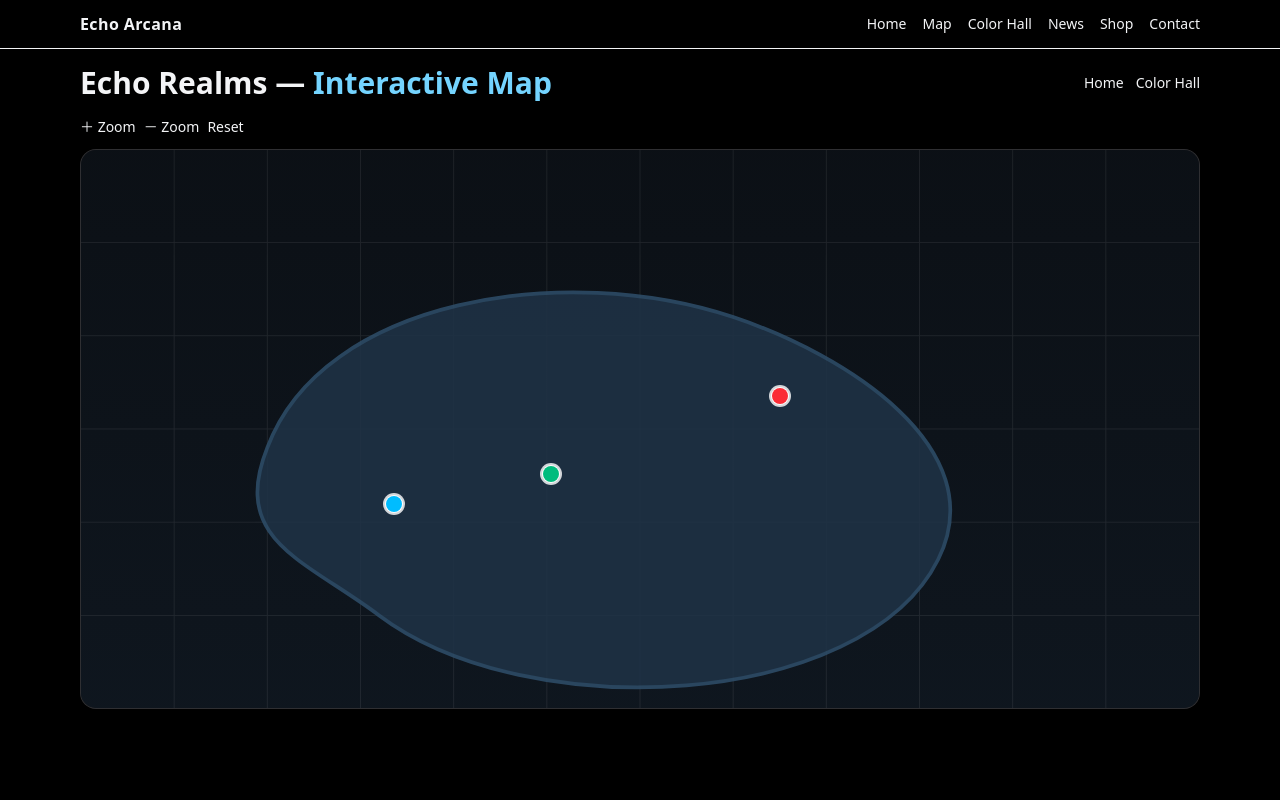
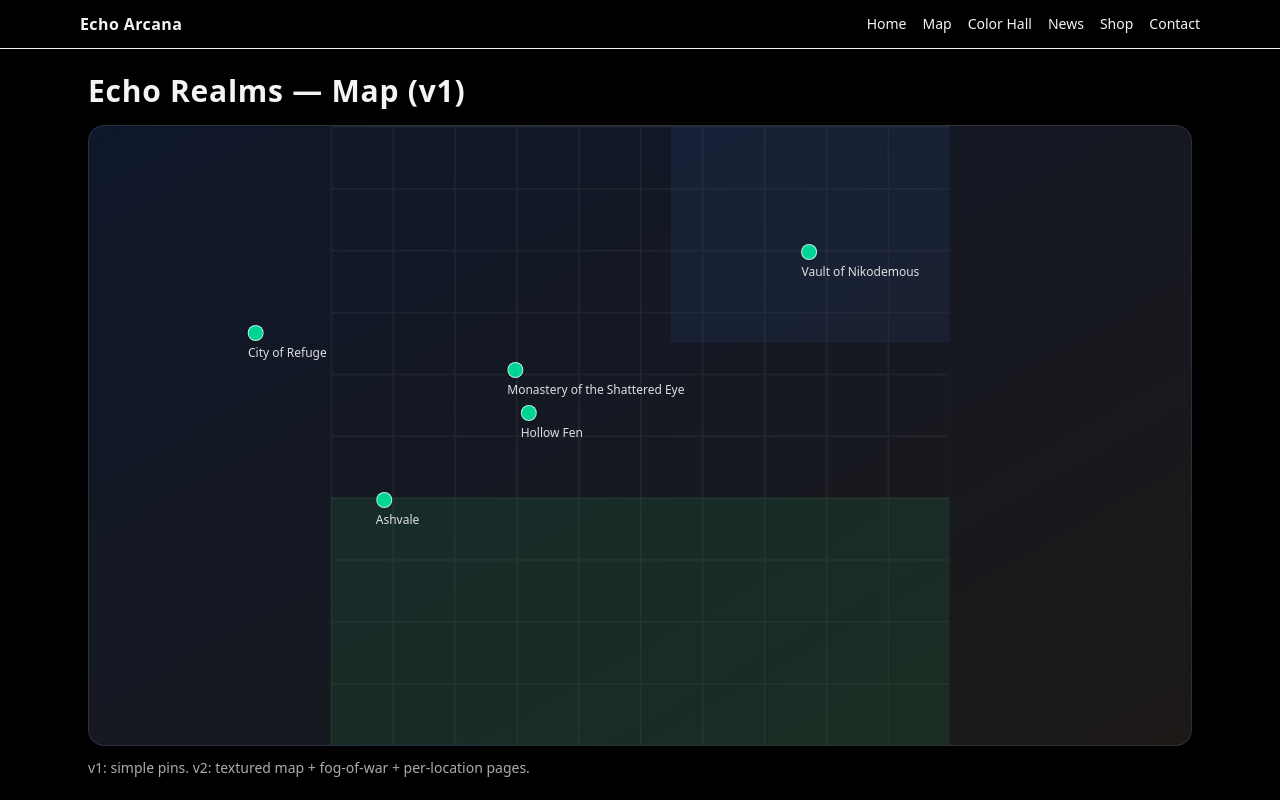
Before and after one commit to rdeflora/echo-arcana, a Next.js app: page /map in a window 1280 px wide. Shown: the top 800 px of the page. Built offline with nearby package versions, Linux system fonts and the light colour scheme.

Commit message:
feat: footer quote rotator; map v1 with SVG pins and hover card

```diff
--- a/app/map/page.tsx
+++ b/app/map/page.tsx
@@ -1,156 +1,67 @@
 "use client";
 
-import Link from "next/link";
-import { Suspense } from "react";
-import { useEffect, useRef, useState } from "react";
-import { useSearchParams } from "next/navigation";
-import { PINS, MapPin } from "./pins";
+import { useState } from "react";
+import { REGIONS, type Region } from "./regions";
 
-function pinColor(type: MapPin["type"]) {
-  switch (type) {
-    case "city":
-      return "bg-emerald-500 ring-2 ring-white/80";
-    case "dungeon":
-      return "bg-red-500 ring-2 ring-white/80";
-    default:
-      return "bg-sky-400 ring-2 ring-white/80";
-  }
-}
+export const metadata = {
+  title: "Echo Realms — Interactive Map",
+  description: "Click locations to reveal lore and links.",
+};
 
-function Inner() {
-  const search = useSearchParams();
-  const [active, setActive] = useState<MapPin | null>(null);
-
-  // zoom/pan
-  const [scale, setScale] = useState(1);
-  const [tx, setTx] = useState(0);
-  const [ty, setTy] = useState(0);
-  const drag = useRef<{ dx: number; dy: number; startX: number; startY: number } | null>(null);
-  const layerRef = useRef<HTMLDivElement | null>(null);
-
-  useEffect(() => {
-    const id = search.get("focus");
-    if (!id) return;
-    const p = PINS.find((x) => x.id === id);
-    if (p) setActive(p);
-    // eslint-disable-next-line react-hooks/exhaustive-deps
-  }, []);
-
-  const onWheel = (e: React.WheelEvent) => {
-    e.preventDefault();
-    const next = Math.min(3, Math.max(1, scale + (e.deltaY > 0 ? -0.15 : 0.15)));
-    setScale(next);
-  };
-
-  const onMouseDown = (e: React.MouseEvent) => {
-    drag.current = { dx: tx, dy: ty, startX: e.clientX, startY: e.clientY };
-  };
-  const onMouseMove = (e: React.MouseEvent) => {
-    if (!drag.current) return;
-    const { dx, dy, startX, startY } = drag.current;
-    setTx(dx + (e.clientX - startX));
-    setTy(dy + (e.clientY - startY));
-  };
-  const onMouseUp = () => {
-    drag.current = null;
-  };
-
-  const reset = () => {
-    setScale(1);
-    setTx(0);
-    setTy(0);
-  };
+export default function MapPage() {
+  const [hover, setHover] = useState<Region | null>(null);
 
   return (
-    <main className="min-h-screen">
-      <div className="max-w-6xl mx-auto px-4 py-4 flex items-center justify-between">
-        <h1 className="text-2xl md:text-3xl font-semibold">
-          Echo Realms — <span className="text-sky-300">Interactive Map</span>
-        </h1>
-        <nav className="flex gap-3 text-sm">
-          <Link className="btn" href="/">Home</Link>
-          <Link className="btn" href="/color-hall">Color Hall</Link>
-        </nav>
-      </div>
+    <main className="mx-auto max-w-6xl p-6">
+      <h1 className="text-3xl font-extrabold tracking-wide mb-4">Echo Realms — Map (v1)</h1>
 
-      <div className="max-w-6xl mx-auto px-4 pb-8">
-        <div className="mb-3 flex items-center gap-2 text-sm">
-          <button className="btn" onClick={() => setScale((s) => Math.min(3, s + 0.2))}>
-            ＋ Zoom
+      {/* Map box */}
+      <div className="relative aspect-[16/9] w-full overflow-hidden rounded-2xl border border-white/10 bg-gradient-to-br from-slate-900 to-stone-900">
+        {/* Placeholder terrain grid; replace with textured SVG or image in v2 */}
+        <svg viewBox="0 0 100 100" className="absolute inset-0 h-full w-full">
+          <defs>
+            <pattern id="grid" width="10" height="10" patternUnits="userSpaceOnUse">
+              <path d="M 10 0 L 0 0 0 10" fill="none" stroke="rgba(255,255,255,0.06)" strokeWidth="0.5" />
+            </pattern>
+          </defs>
+          <rect x="0" y="0" width="100" height="100" fill="url(#grid)" />
+          {/* Decorative bands to imply terrain */}
+          <rect x="0" y="60" width="100" height="40" fill="rgba(30,100,60,0.25)" />
+          <rect x="55" y="0" width="45" height="35" fill="rgba(40,60,110,0.22)" />
+        </svg>
+
+        {/* Pins */}
+        {REGIONS.map((r) => (
+          <button
+            key={r.id}
+            onMouseEnter={() => setHover(r)}
+            onMouseLeave={() => setHover((h) => (h?.id === r.id ? null : h))}
+            onClick={() => r.href && (window.location.href = r.href)}
+            className="group absolute -translate-x-1/2 -translate-y-1/2"
+            style={{ left: `${r.x}%`, top: `${r.y}%` }}
+            aria-label={r.name}
+            title={r.name}
+          >
+            <div className="h-4 w-4 rounded-full border border-white/70 bg-emerald-400 shadow group-hover:scale-110 transition" />
+            <div className="mt-1 text-xs opacity-90">{r.name}</div>
           </button>
-          <button className="btn" onClick={() => setScale((s) => Math.max(1, s - 0.2))}>
-            － Zoom
-          </button>
-          <button className="btn" onClick={reset}>Reset</button>
-        </div>
+        ))}
 
-        <div
-          ref={layerRef}
-          className="relative overflow-hidden rounded-2xl border border-white/10 bg-zinc-900"
-          onWheel={onWheel}
-          onMouseDown={onMouseDown}
-          onMouseMove={onMouseMove}
-          onMouseUp={onMouseUp}
-          onMouseLeave={onMouseUp}
-          style={{ height: "70vh" }}
-        >
-          {/* background svg */}
-          <img
-            src="/maps/world.svg"
-            alt="Echo Realms (placeholder)"
-            className="pointer-events-none select-none w-full h-full object-cover"
-            draggable={false}
-            style={{
-              transform: `translate(${tx}px, ${ty}px) scale(${scale})`,
-              transformOrigin: "50% 50%",
-            }}
-          />
-
-          {/* pins */}
+        {/* Hover card */}
+        {hover && (
           <div
-            className="absolute inset-0"
-            style={{
-              transform: `translate(${tx}px, ${ty}px) scale(${scale})`,
-              transformOrigin: "0 0",
-            }}
+            className="pointer-events-none absolute left-4 top-4 max-w-sm rounded-xl border border-white/10 bg-black/70 p-3 text-sm"
+            role="status"
           >
-            {PINS.map((p) => (
-              <button
-                key={p.id}
-                className={`absolute -translate-x-1/2 -translate-y-1/2 h-4 w-4 rounded-full ring-offset-1 ${pinColor(
-                  p.type
-                )}`}
-                style={{ left: `${p.x}%`, top: `${p.y}%` }}
-                title={p.name}
-                onClick={() => setActive(p)}
-              />
-            ))}
-          </div>
-        </div>
-
-        {active && (
-          <div className="mt-4 card p-4">
-            <div className="flex items-center justify-between">
-              <h2 className="text-xl font-semibold">{active.name}</h2>
-              <Link className="btn" href={`/locations/${active.id}`}>
-                Open details →
-              </Link>
-            </div>
-            {active.desc && <p className="mt-2 text-white/80">{active.desc}</p>}
-            <p className="mt-2 text-sm text-white/60">
-              Coords: {active.x.toFixed(1)}%, {active.y.toFixed(1)}%
-            </p>
+            <div className="font-semibold">{hover.name}</div>
+            <div className="opacity-80">{hover.blurb ?? "…"}</div>
           </div>
         )}
       </div>
+
+      <p className="mt-3 text-sm opacity-70">
+        v1: simple pins. v2: textured map + fog-of-war + per-location pages.
+      </p>
     </main>
   );
 }
-
-export default function MapPage() {
-  return (
-    <Suspense fallback={<div className="p-6">Loading map…</div>}>
-      <Inner />
-    </Suspense>
-  );
-}
--- /dev/null
+++ b/app/map/regions.ts
@@ -0,0 +1,16 @@
+export type Region = {
+  id: string;
+  name: string;
+  x: number; // 0..100 (percent)
+  y: number; // 0..100 (percent)
+  blurb?: string;
+  href?: string;
+};
+
+export const REGIONS: Region[] = [
+  { id: "ashvale", name: "Ashvale", x: 28, y: 62, blurb: "Frontier town. Opening scene.", href: "/lore" },
+  { id: "hollow-fen", name: "Hollow Fen", x: 42, y: 48, blurb: "Inland swamps. Trouble brews.", href: "/lore" },
+  { id: "shattered-eye", name: "Monastery of the Shattered Eye", x: 46, y: 41, blurb: "Deep in the fen.", href: "/lore" },
+  { id: "vault", name: "Vault of Nikodemous", x: 70, y: 22, blurb: "Whispers from the deep.", href: "/lore" },
+  { id: "city-of-refuge", name: "City of Refuge", x: 18, y: 35, blurb: "Where the choir shakes stone.", href: "/news" },
+];
```
